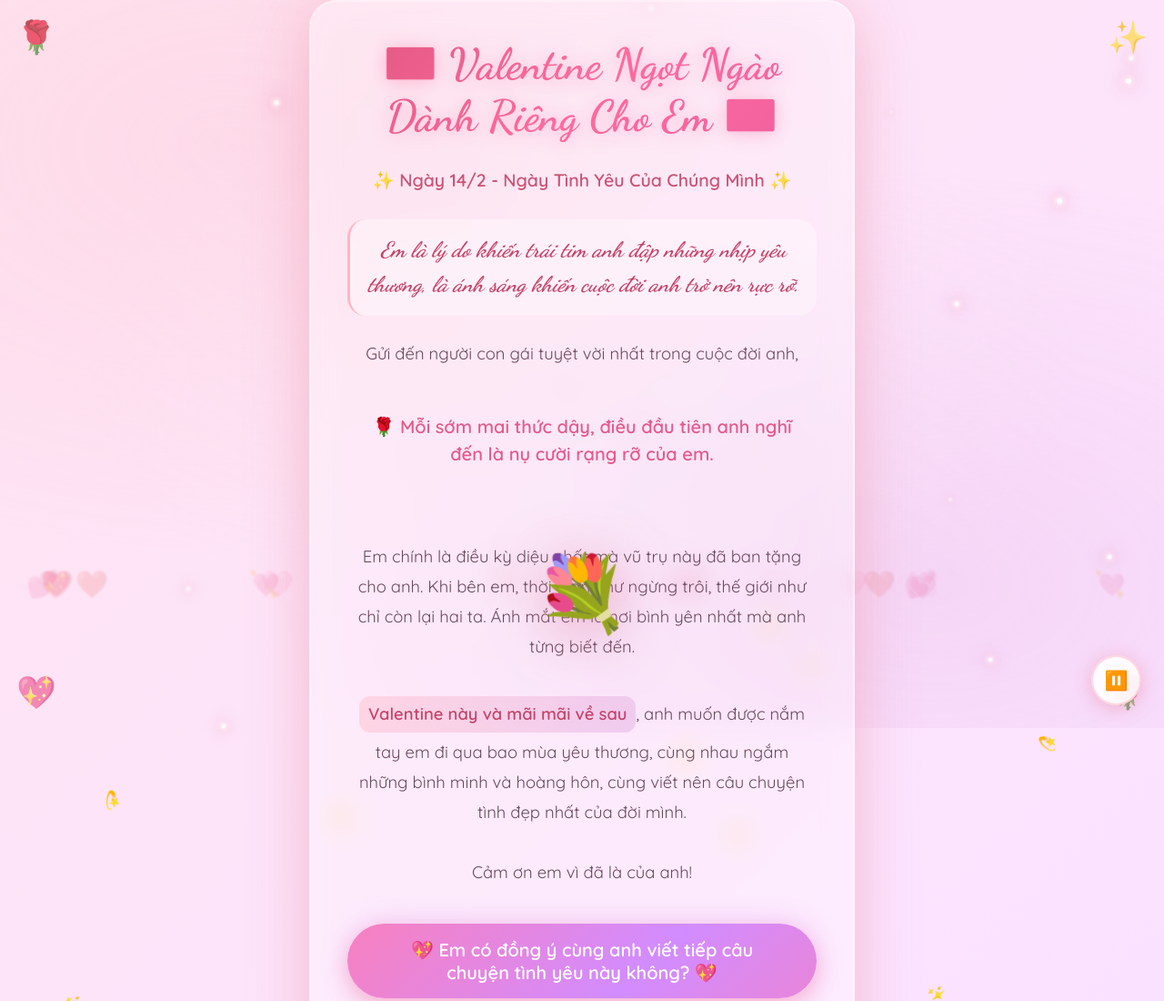
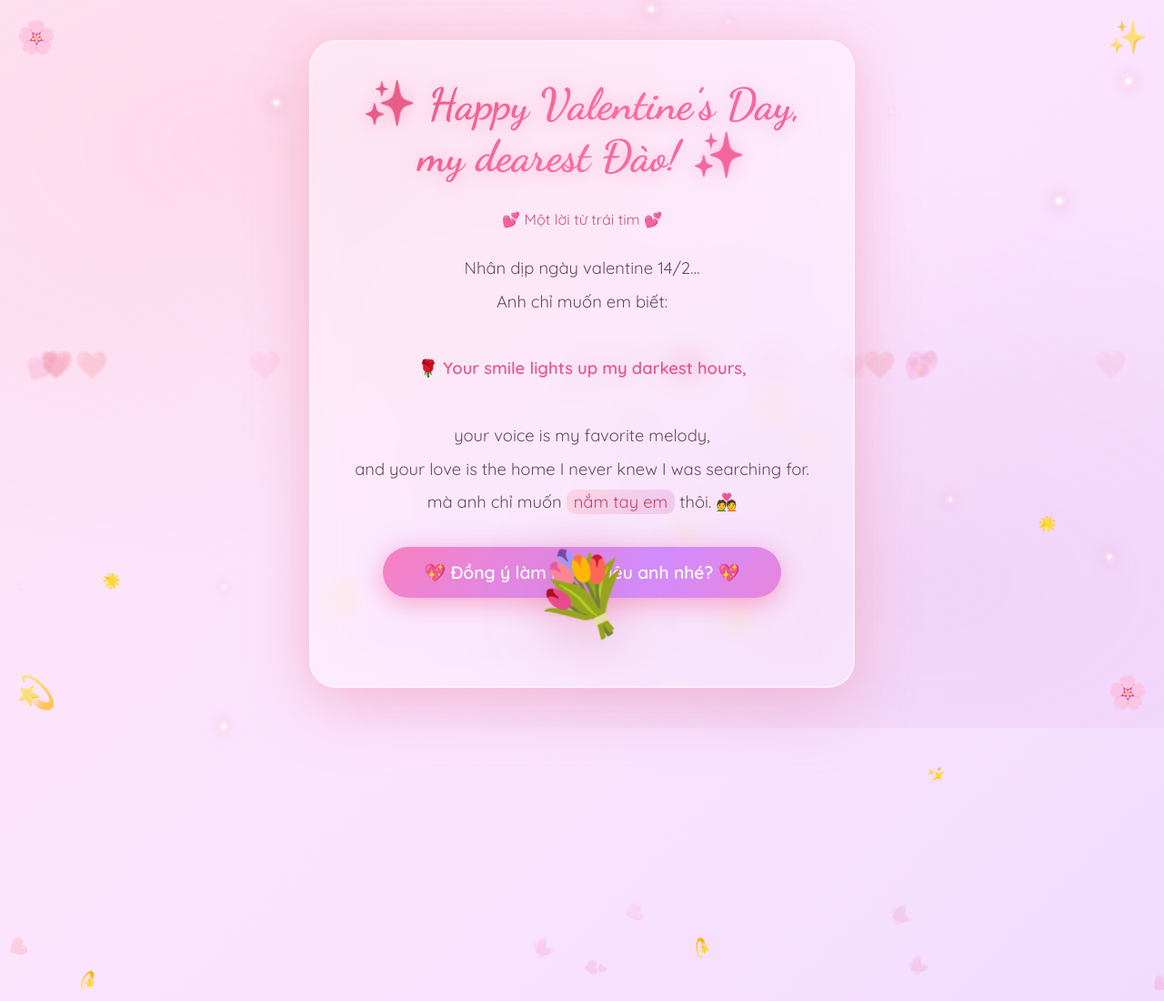
Before and after one commit to vuonghn1-vinfast/anhdao, a plain HTML site: page index.html in a window 1280 px wide. Shown: the top 1100 px of the page at 91% size. Drawn offline with Linux system fonts and the light colour scheme.

Commit message:
Update index.html

```diff
--- a/index.html
+++ b/index.html
@@ -3,8 +3,8 @@
 <head>
   <meta charset="UTF-8" />
   <meta name="viewport" content="width=device-width, initial-scale=1.0"/>
-  <title>💕 Valentine Ngọt Ngào Dành Cho Em 💕</title>
-  <link href="https://fonts.googleapis.com/css2?family=Dancing+Script:wght@700&family=Quicksand:wght@400;600&display=swap" rel="stylesheet">
+  <title>💕 Happy Valentine’s Day, Anh Đào 💕</title>
+  <link href="https://fonts.googleapis.com/css2?family=Dancing+Script  :wght@700&family=Quicksand:wght@400;600&display=swap" rel="stylesheet">
   <style>
     * {
       margin: 0;
@@ -178,12 +178,11 @@
     }
 
     .subtitle {
-      font-size: 1.2rem;
+      font-size: 1rem;
       color: #c44569;
-      margin-bottom: 25px;
-      opacity: 0.9;
+      margin-bottom: 20px;
+      opacity: 0.8;
       animation: pulse 3s ease-in-out infinite;
-      font-weight: 600;
     }
 
     @keyframes pulse {
@@ -193,36 +192,28 @@
 
     p {
       font-size: 1.15rem;
-      line-height: 1.8;
+      line-height: 2;
       color: #6b4a5e;
       margin-bottom: 30px;
       font-weight: 500;
-      padding: 0 10px;
     }
 
     p strong {
       color: #e55a8c;
       font-weight: 700;
-      font-size: 1.25rem;
-      display: block;
-      margin: 15px 0;
-      line-height: 1.5;
     }
 
     p em {
       color: #c44569;
       font-style: normal;
       background: linear-gradient(120deg, rgba(255, 182, 193, 0.4), rgba(221, 160, 221, 0.4));
-      padding: 3px 10px;
-      border-radius: 12px;
-      font-weight: 600;
-      display: inline-block;
-      margin: 5px 0;
+      padding: 2px 8px;
+      border-radius: 10px;
     }
 
     .btn {
       padding: 16px 45px;
-      font-size: 1.25rem;
+      font-size: 1.2rem;
       font-family: 'Quicksand', sans-serif;
       font-weight: 600;
       background: linear-gradient(135deg, #ff758c, #ff7eb3, #d28cff, #ff7eb3, #ff758c);
@@ -238,7 +229,6 @@
       animation: btnGlow 3s ease infinite;
       position: relative;
       overflow: hidden;
-      margin-top: 10px;
     }
 
     .btn::before {
@@ -284,10 +274,6 @@
       transition: all 0.8s cubic-bezier(0.175, 0.885, 0.32, 1.275);
       transform: translateY(20px);
       text-shadow: 0 2px 10px rgba(229, 90, 140, 0.3);
-      padding: 15px 20px;
-      background: rgba(255, 255, 255, 0.3);
-      border-radius: 20px;
-      border: 1px solid rgba(255, 182, 193, 0.5);
     }
 
     .response.show {
@@ -327,7 +313,6 @@
         0 0 20px rgba(255, 182, 193, 0.3);
       transition: all 0.3s ease;
       z-index: 100;
-      display: block; /* Always show audio control for better user experience */
     }
 
     #audio-control:hover {
@@ -432,49 +417,11 @@
 
     /* Mobile responsive */
     @media (max-width: 600px) {
-      h1 { font-size: 2.4rem; }
-      .subtitle { font-size: 1.1rem; }
-      p { font-size: 1.05rem; line-height: 1.7; }
-      .btn { padding: 14px 35px; font-size: 1.15rem; }
+      h1 { font-size: 2.2rem; }
+      p { font-size: 1rem; }
+      .btn { padding: 14px 35px; font-size: 1.1rem; }
       .content { padding: 25px; margin: 15px; }
       .flower-bouquet { font-size: 4rem; }
-      .response { font-size: 1.3rem; padding: 12px 15px; }
-    }
-
-    /* Romantic quote styling */
-    .romantic-quote {
-      font-family: 'Dancing Script', cursive;
-      font-size: 1.5rem;
-      margin: 25px 0;
-      color: #c44569;
-      font-style: italic;
-      line-height: 1.6;
-      padding: 15px;
-      background: rgba(255, 255, 255, 0.35);
-      border-radius: 20px;
-      border-left: 3px solid #ffb6c1;
-      position: relative;
-    }
-
-    .romantic-quote::before {
-      content: """;
-      position: absolute;
-      top: -15px;
-      left: 10px;
-      font-size: 4rem;
-      color: rgba(255, 182, 193, 0.4);
-      font-family: Georgia, serif;
-    }
-
-    .romantic-quote::after {
-      content: """;
-      position: absolute;
-      bottom: -35px;
-      right: 10px;
-      font-size: 4rem;
-      color: rgba(255, 182, 193, 0.4);
-      font-family: Georgia, serif;
-      transform: rotate(180deg);
     }
   </style>
 </head>
@@ -483,15 +430,15 @@
   <div class="light-overlay"></div>
 
   <!-- Corner decorations -->
-  <div class="corner-decoration top-left">🌹</div>
+  <div class="corner-decoration top-left">🌸</div>
   <div class="corner-decoration top-right">✨</div>
-  <div class="corner-decoration bottom-left">💖</div>
-  <div class="corner-decoration bottom-right">🌹</div>
+  <div class="corner-decoration bottom-left">💫</div>
+  <div class="corner-decoration bottom-right">🌸</div>
 
   <!-- Tim nền trôi -->
   <script>
-    const heartEmojis = ['❤️', '💕', '💗', '💖', '💓', '🩷', '🌹', '💘'];
-    for (let i = 0; i < 30; i++) {
+    const heartEmojis = ['❤️', '💕', '💗', '💖', '💓', '🩷'];
+    for (let i = 0; i < 25; i++) {
       const heart = document.createElement('div');
       heart.className = 'background-heart';
       heart.innerHTML = heartEmojis[Math.floor(Math.random() * heartEmojis.length)];
@@ -503,7 +450,7 @@
 
     // Sparkles
     function createSparkles() {
-      for (let i = 0; i < 25; i++) {
+      for (let i = 0; i < 20; i++) {
         const sparkle = document.createElement('div');
         sparkle.className = 'sparkle';
         sparkle.style.left = Math.random() * 100 + 'vw';
@@ -517,8 +464,8 @@
 
     // Falling stars
     function createFallingStars() {
-      const stars = ['⭐', '✨', '🌟', '💫', '🌹'];
-      for (let i = 0; i < 12; i++) {
+      const stars = ['⭐', '✨', '🌟', '💫'];
+      for (let i = 0; i < 10; i++) {
         const star = document.createElement('div');
         star.className = 'falling-star';
         star.innerHTML = stars[Math.floor(Math.random() * stars.length)];
@@ -532,30 +479,18 @@
   </script>
 
   <div class="content">
-    <h1>💌 Valentine Ngọt Ngào Dành Riêng Cho Em 💌</h1>
-    <p class="subtitle">✨ Ngày 14/2 - Ngày Tình Yêu Của Chúng Mình ✨</p>
-
-    <div class="romantic-quote">
-      Em là lý do khiến trái tim anh đập những nhịp yêu thương, là ánh sáng khiến cuộc đời anh trở nên rực rỡ.
-    </div>
-
+    <h1>✨ Happy Valentine’s Day, my dearest Đào! ✨</h1>
+    <p class="subtitle">💕 Một lời từ trái tim 💕</p>
     <p>
-      Gửi đến người con gái tuyệt vời nhất trong cuộc đời anh,<br><br>
-
-      <strong>🌹 Mỗi sớm mai thức dậy, điều đầu tiên anh nghĩ đến là nụ cười rạng rỡ của em.</strong><br><br>
-
-      Em chính là điều kỳ diệu nhất mà vũ trụ này đã ban tặng cho anh.
-      Khi bên em, thời gian như ngừng trôi, thế giới như chỉ còn lại hai ta.
-      Ánh mắt em là nơi bình yên nhất mà anh từng biết đến.<br><br>
-
-      <em>Valentine này và mãi mãi về sau</em>, anh muốn được nắm tay em đi qua bao mùa yêu thương,
-      cùng nhau ngắm những bình minh và hoàng hôn, cùng viết nên câu chuyện tình đẹp nhất của đời mình.<br><br>
-
-      Cảm ơn em vì đã là của anh!
+      Nhân dịp ngày valentine 14/2…<br>
+      Anh chỉ muốn em biết:<br><br>
+      <strong>🌹 Your smile lights up my darkest hours,   </strong><br><br>
+      your voice is my favorite melody, <br>
+      and your love is the home I never knew I was searching for.<br>
+      mà anh chỉ muốn <em>nắm tay em</em> thôi. 💑
     </p>
-
-    <button class="btn" onclick="showResponse()">💖 Em có đồng ý cùng anh viết tiếp câu chuyện tình yêu này không? 💖</button>
-    <div id="response" class="response">🌷 Cảm ơn tình yêu của anh! Em đồng ý rồi! Valentine này và mọi Valentine sau, chúng ta sẽ bên nhau trọn đời! 💕</div>
+    <button class="btn" onclick="showResponse()">💖 Đồng ý làm người yêu anh nhé? 💖</button>
+    <div id="response" class="response">🎉 Cảm ơn em! Từ nay, anh là của em rồi đó 💕🎉</div>
   </div>
 
   <!-- Bó hoa động -->
@@ -563,20 +498,26 @@
 
   <!-- Nhạc nền -->
   <audio id="bg-music" loop>
-    <source src="https://raw.githubusercontent.com/vuonghn1-vinfast/huongvo/main/music.mp3" type="audio/mpeg">
+    <source src="https://raw.githubusercontent.com/vuonghn1-vinfast/huongvo/main/music.mp3  " type="audio/mpeg">
   </audio>
-  <button id="audio-control" onclick="toggleAudio()">⏸️</button>
+  <button id="audio-control" onclick="toggleAudio()">▶️</button>
 
   <script>
     const audio = document.getElementById('bg-music');
     const audioControl = document.getElementById('audio-control');
 
-    // Autoplay music with reduced volume
-    window.addEventListener('load', () => {
-      audio.volume = 0.25;
-      audio.play().catch(e => console.log("Autoplay prevented:", e));
-      audioControl.innerHTML = '⏸️';
-    });
+    function tryPlayMusic() {
+      audio.volume = 0.3;
+      const playPromise = audio.play();
+      if (playPromise !== undefined) {
+        playPromise.then(() => {
+          audioControl.style.display = 'block';
+          audioControl.innerHTML = '⏸️';
+        }).catch(() => {
+          audioControl.style.display = 'block';
+        });
+      }
+    }
 
     function toggleAudio() {
       if (audio.paused) {
@@ -589,8 +530,8 @@
     }
 
     function createHearts() {
-      const heartTypes = ['❤️', '💕', '💗', '💖', '💓', '🩷', '💘', '💝', '🌹'];
-      for (let i = 0; i < 50; i++) {
+      const heartTypes = ['❤️', '💕', '💗', '💖', '💓', '🩷', '💘', '💝'];
+      for (let i = 0; i < 40; i++) {
         setTimeout(() => {
           const heart = document.createElement("div");
           heart.innerHTML = heartTypes[Math.floor(Math.random() * heartTypes.length)];
@@ -608,25 +549,25 @@
             easing: "cubic-bezier(0.2, 0.8, 0.3, 1)"
           });
           setTimeout(() => heart.remove(), 3500);
-        }, i * 70);
+        }, i * 80);
       }
     }
 
     function createConfetti() {
-      const confettiColors = ['#ff758c', '#ff7eb3', '#d28cff', '#ffd1dc', '#fff0f5', '#ffb6c1', '#ff69b4'];
-      const confettiShapes = ['🎀', '🌹', '🌸', '💮', '🎊', '✨', '💕', '💖'];
-      for (let i = 0; i < 60; i++) {
+      const confettiColors = ['#ff758c', '#ff7eb3', '#d28cff', '#ffd1dc', '#fff0f5', '#ffb6c1'];
+      const confettiShapes = ['🎀', '🌸', '💮', '🎊', '✨', '💕'];
+      for (let i = 0; i < 50; i++) {
         setTimeout(() => {
           const confetti = document.createElement('div');
           confetti.className = 'confetti';
           confetti.innerHTML = confettiShapes[Math.floor(Math.random() * confettiShapes.length)];
           confetti.style.left = Math.random() * 100 + 'vw';
           confetti.style.top = '-20px';
-          confetti.style.fontSize = (0.8 + Math.random() * 1.2) + 'rem';
+          confetti.style.fontSize = (0.8 + Math.random() * 1) + 'rem';
           confetti.style.animationDuration = (3 + Math.random() * 2) + 's';
           document.body.appendChild(confetti);
           setTimeout(() => confetti.remove(), 5000);
-        }, i * 50);
+        }, i * 60);
       }
     }
 
@@ -648,49 +589,37 @@
       bouquet.classList.add('show', 'animate');
       setTimeout(() => {
         bouquet.classList.remove('show', 'animate');
-      }, 10000);
+      }, 8000);
     }
 
     function showResponse() {
       const response = document.getElementById("response");
       response.classList.add("show");
+      response.style.opacity = "1";
       createHearts();
       createConfetti();
       showFlowerBouquet();
+      tryPlayMusic();
 
       // Create ring effect at button location
       const btn = document.querySelector('.btn');
       const rect = btn.getBoundingClientRect();
       createRingEffect(rect.left + rect.width/2, rect.top + rect.height/2);
-
-      // Ensure music is playing
-      if (audio.paused) {
-        audio.play();
-        audioControl.innerHTML = '⏸️';
-      }
     }
 
     // Click effect anywhere
     document.body.addEventListener('click', (e) => {
-      // Only create ring effect if not clicking on buttons or controls
-      if (!e.target.closest('.btn') && !e.target.closest('#audio-control')) {
-        createRingEffect(e.clientX, e.clientY);
-      }
+      createRingEffect(e.clientX, e.clientY);
     });
 
-    // Tự động hiện bó hoa sau 3 giây
+    // Bật nhạc sau tương tác đầu tiên
+    document.body.addEventListener('click', tryPlayMusic, { once: true });
+
+    // Tự động hiện bó hoa sau 2 giây
     window.addEventListener('load', () => {
       setTimeout(() => {
         showFlowerBouquet();
-      }, 3000);
-
-      // Auto-play music on first interaction
-      document.body.addEventListener('click', () => {
-        if (audio.paused) {
-          audio.play().catch(e => console.log("Play failed:", e));
-          audioControl.innerHTML = '⏸️';
-        }
-      }, { once: true });
+      }, 2000);
     });
 
     // Thêm sparkle mới định kỳ
@@ -701,7 +630,7 @@
       sparkle.style.top = Math.random() * 100 + 'vh';
       document.body.appendChild(sparkle);
       setTimeout(() => sparkle.remove(), 3000);
-    }, 400);
+    }, 500);
   </script>
 </body>
 </html>
```
